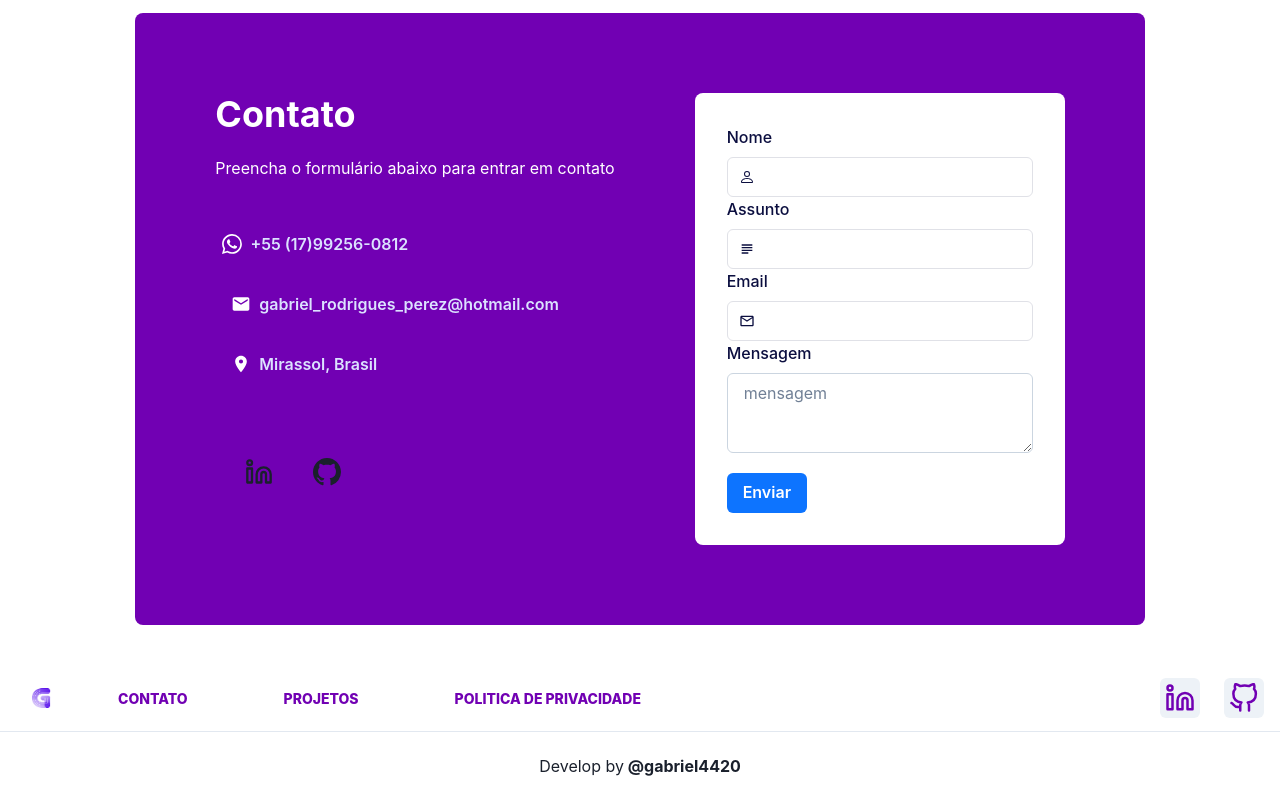
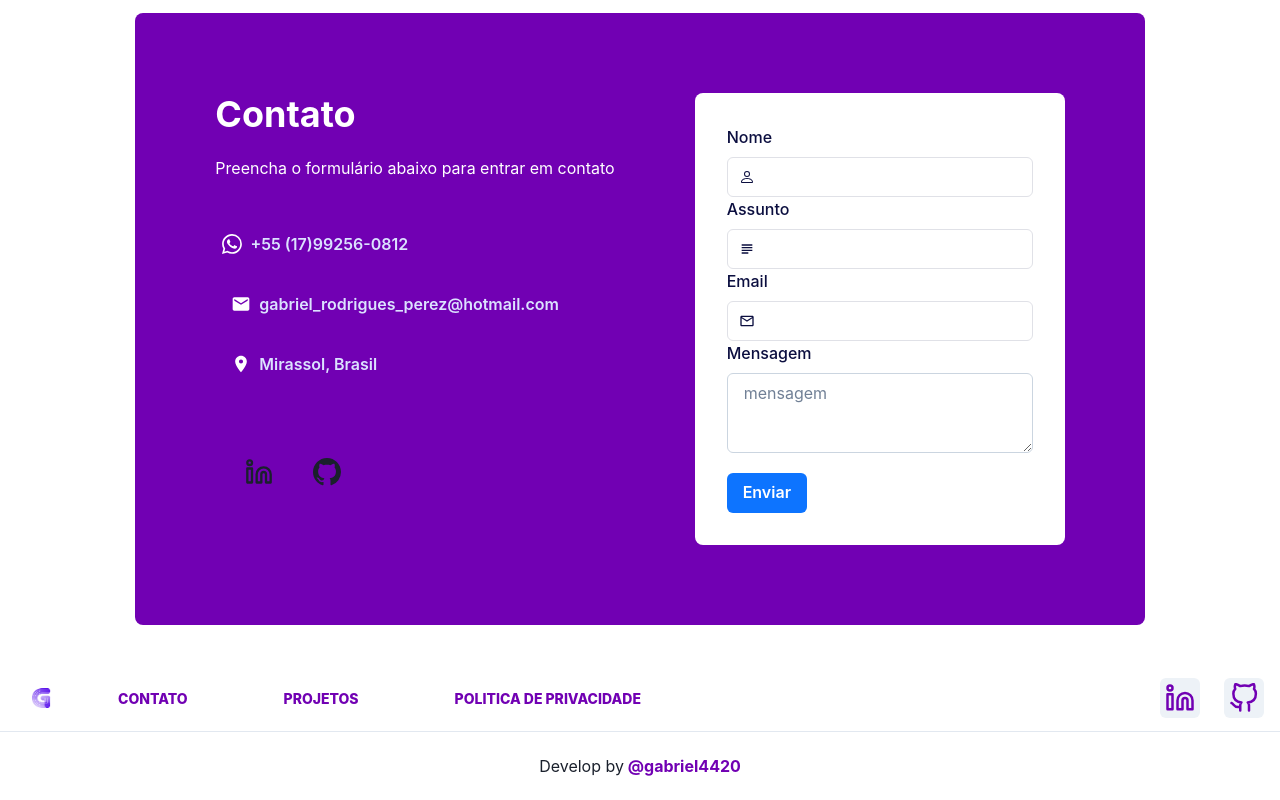
Before and after one commit to Gabriel4420/gabriel4420-portfolio, a Next.js app: page /privacy in a window 1280 px wide. Shown: the part 4279-5079 px from the top of the page. Built offline with nearby package versions, Linux system fonts and the light colour scheme.

Commit message:
colocando cor no link do bottom

```diff
--- a/src/components/template/Footer/index.tsx
+++ b/src/components/template/Footer/index.tsx
@@ -107,6 +107,7 @@ export default function Footer() {
           target="_blank"
           rel="noopener noreferrer"
           fontWeight="bold"
+          color="#7100B3"
         >
           &nbsp;@gabriel4420
         </Link>
```
